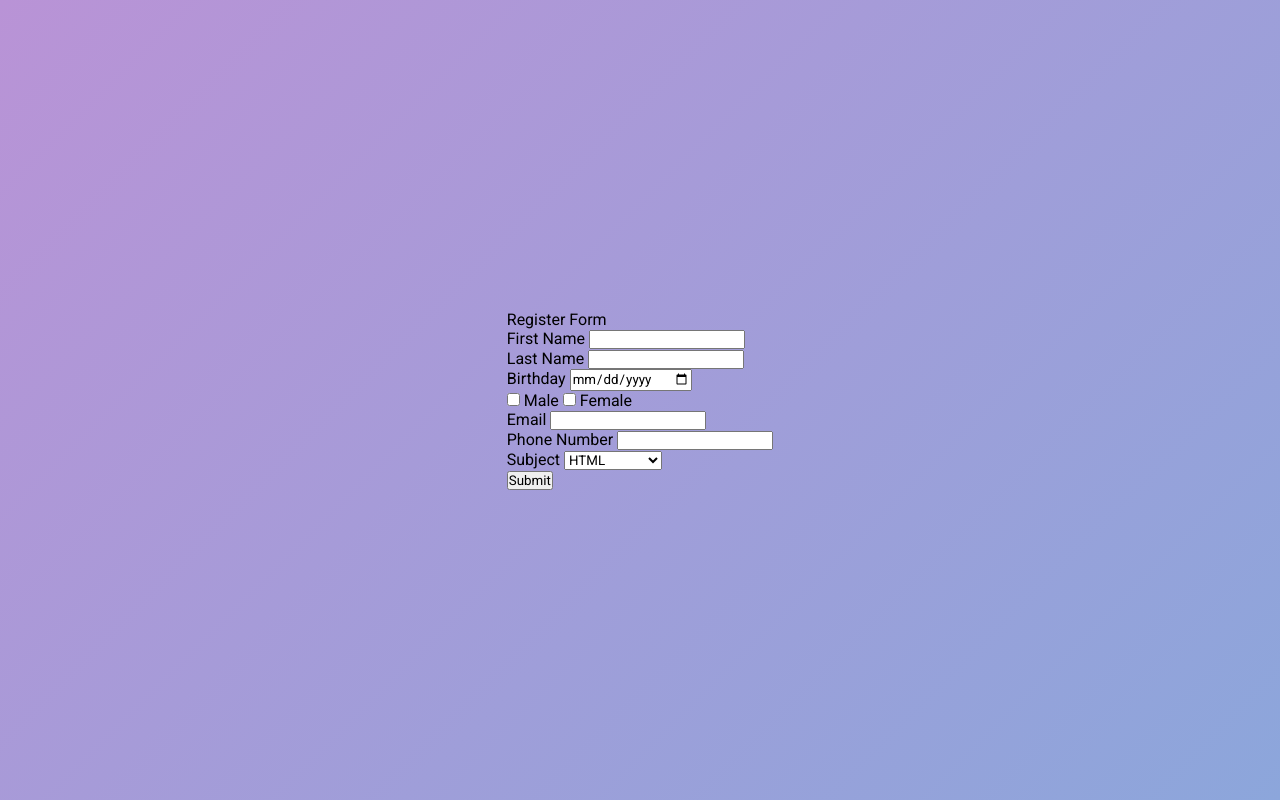
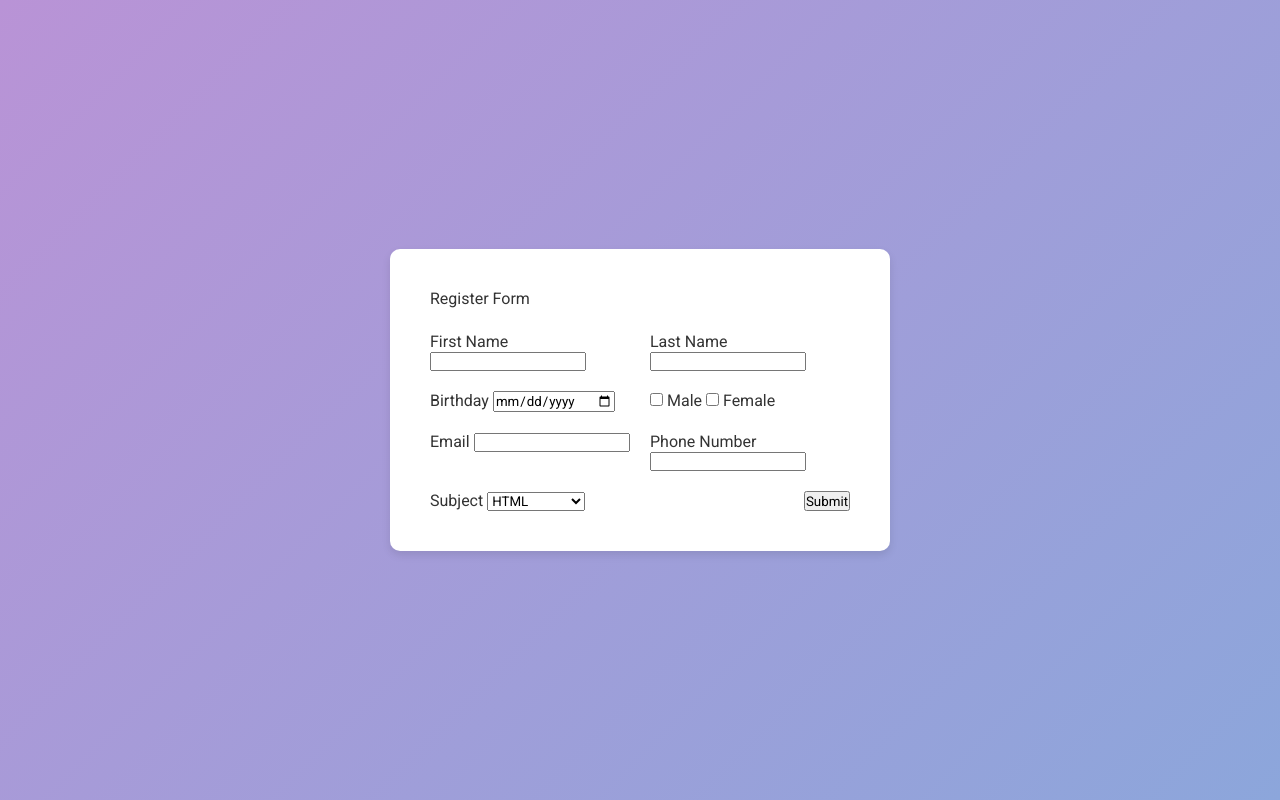
Before and after one commit to sea-seree/tempo-html-css, a plain HTML site: page index.html in a window 1280 px wide. Drawn offline with Linux system fonts and the light colour scheme.

Commit message:
style: add styles for form layout and flex 1 1 in div for 2 column

```diff
--- a/index.html
+++ b/index.html
@@ -10,8 +10,8 @@
 
 <body>
     <section>
+        <header>Register Form</header>
         <form>
-            <header>Register Form</header>
             <div>
                 <label for="first-name">First Name</label>
                 <input type="text" name="first-name" id="first-name">
--- a/style.css
+++ b/style.css
@@ -14,3 +14,33 @@ body {
     height: 100vh;
     background: linear-gradient(135deg, #b993d6, #8ca6db);
 }
+
+section {
+    background-color: #fff;
+    padding: 40px;
+    border-radius: 10px;
+    box-shadow: 0px 4px 8px rgba(0, 0, 0, 0.1);
+    max-width: 500px;
+    width: 100%;
+}
+
+header {
+    text-align: start;
+    margin-bottom: 24px;
+    color: #333;
+}
+
+form {
+    display: flex;
+    flex-wrap: wrap;
+    gap: 20px;
+}
+
+form div {
+    flex: 1 1 45%;
+}
+
+form div label {
+    margin: 0 0 8px;
+    color: #333;
+}
```
